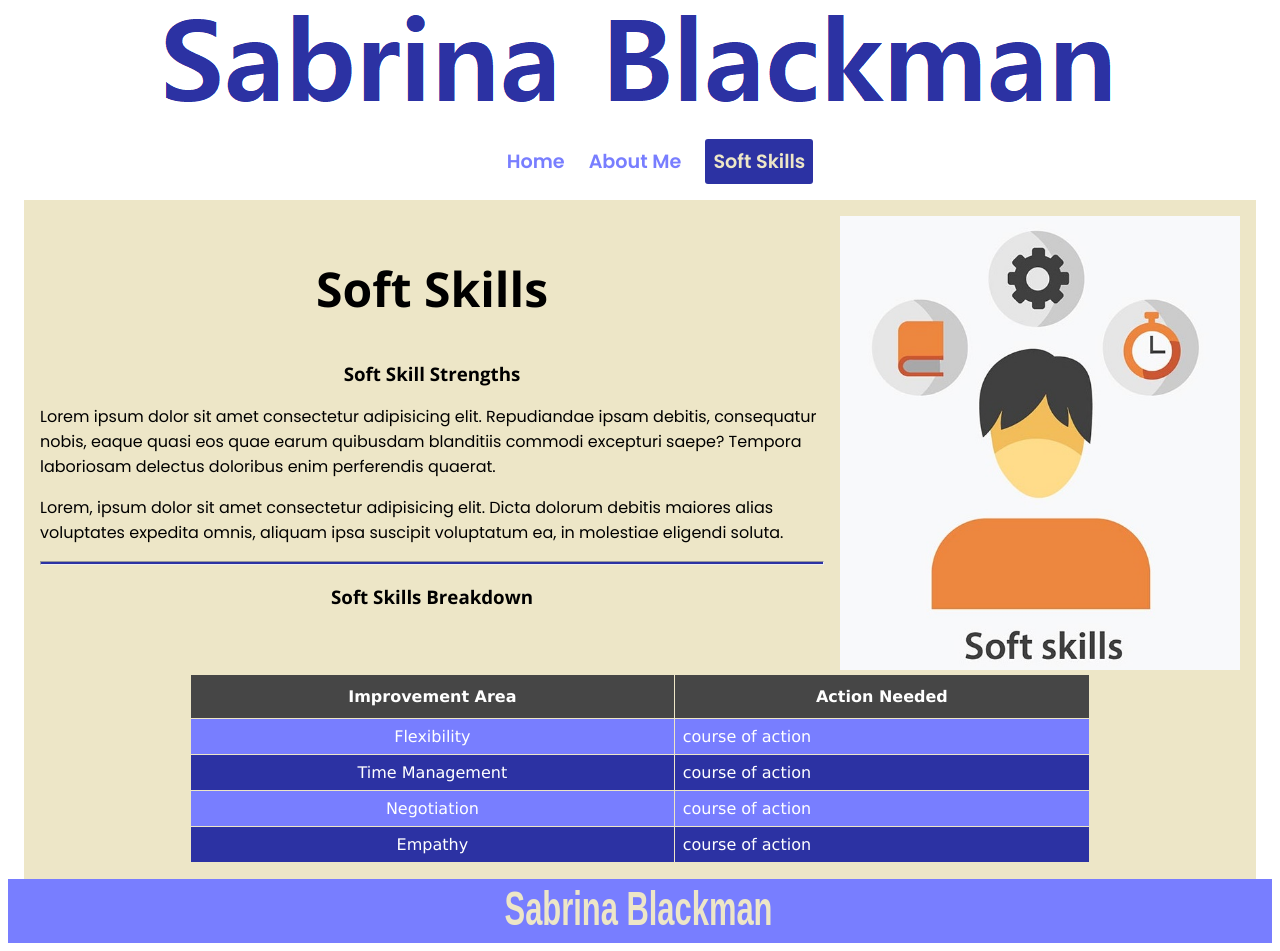
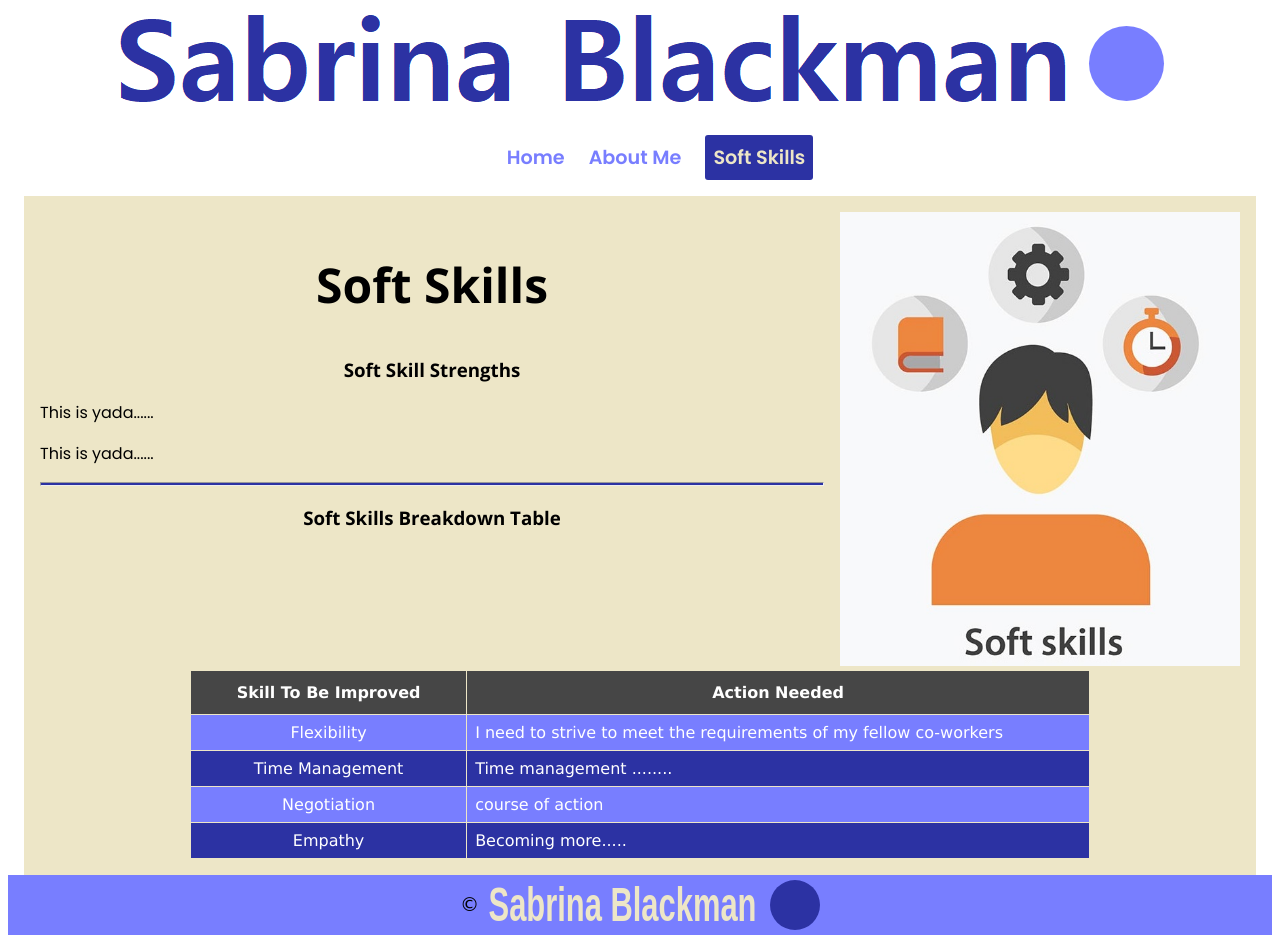
Before and after one commit to greentie12/sabrina, a plain HTML site: page soft-skills.html in a window 1280 px wide. Drawn offline with nearby package versions, Linux system fonts and the light colour scheme.

Commit message:
file revi

```diff
--- a/css/styles.css
+++ b/css/styles.css
@@ -45,6 +45,20 @@ hr {
 
 header {
   text-align: center;
+}
+
+.header-logo {
+  display: flex;
+  justify-content: center;
+  align-items: center;
+  gap: 1rem;
+}
+
+.color-div {
+  width: 75px;
+  height: 75px;
+  background-color: #787eff;
+  border-radius: 50%;
 }
 
 nav ul {
@@ -129,9 +143,22 @@ main {
 
 footer {
   background-color: #787eff;
-  text-align: center;
+  display: flex;
+  justify-content: center;
+  align-items: center;
+  gap: 0.5rem;
+}
+
+footer span {
+  font-size: 1.2rem;
 }
 
 footer img {
   width: 275px;
 }
+
+footer .color-div {
+  background-color: #2c32a3;
+  height: 50px;
+  width: 50px;
+}
--- a/soft-skills.html
+++ b/soft-skills.html
@@ -13,7 +13,10 @@
   </head>
   <body>
     <header>
-      <img src="./images/headerlogo-1.png" alt="" />
+      <div class="header-logo">
+        <img src="./images/headerlogo-1.png" alt="" />
+        <div class="color-div"></div>
+      </div>
       <nav>
         <ul>
           <li><a href="./index.html">Home</a></li>
@@ -36,35 +39,28 @@
 
       <section id="about" class="Educational Goals and Accomplishments">
         <h3>Soft Skill Strengths</h3>
-        <p>
-          Lorem ipsum dolor sit amet consectetur adipisicing elit. Repudiandae
-          ipsam debitis, consequatur nobis, eaque quasi eos quae earum quibusdam
-          blanditiis commodi excepturi saepe? Tempora laboriosam delectus
-          doloribus enim perferendis quaerat.
-        </p>
-        <p>
-          Lorem, ipsum dolor sit amet consectetur adipisicing elit. Dicta
-          dolorum debitis maiores alias voluptates expedita omnis, aliquam ipsa
-          suscipit voluptatum ea, in molestiae eligendi soluta.
-        </p>
+        <p>This is yada......</p>
+        <p>This is yada......</p>
       </section>
 
       <hr />
 
-      <h3>Soft Skills Breakdown</h3>
+      <h3>Soft Skills Breakdown Table</h3>
 
       <table id="soft-skills">
         <tr>
-          <th>Improvement Area</th>
+          <th>Skill To Be Improved</th>
           <th>Action Needed</th>
         </tr>
         <tr>
           <td>Flexibility</td>
-          <td>course of action</td>
+          <td>
+            I need to strive to meet the requirements of my fellow co-workers
+          </td>
         </tr>
         <tr>
           <td>Time Management</td>
-          <td>course of action</td>
+          <td>Time management ........</td>
         </tr>
         <tr>
           <td>Negotiation</td>
@@ -72,10 +68,14 @@
         </tr>
         <tr>
           <td>Empathy</td>
-          <td>course of action</td>
+          <td>Becoming more.....</td>
         </tr>
       </table>
     </main>
-    <footer><img src="./images/footer-logo.svg" alt="" /></footer>
+    <footer>
+      <span> &copy;</span>
+      <img src="./images/footer-logo.svg" alt="" />
+      <div class="color-div"></div>
+    </footer>
   </body>
 </html>
```
Also changed, not shown: index.html (+9 -2 lines).
